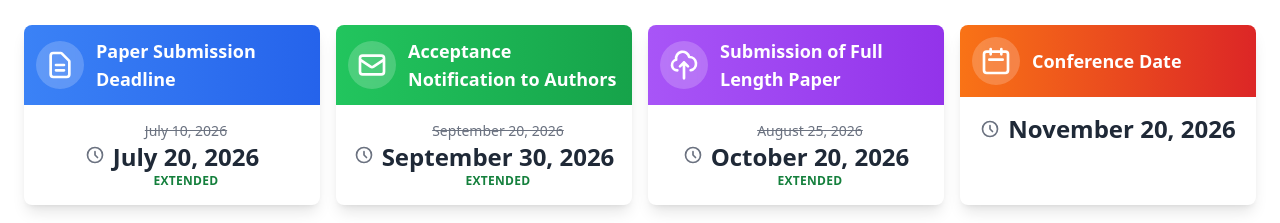
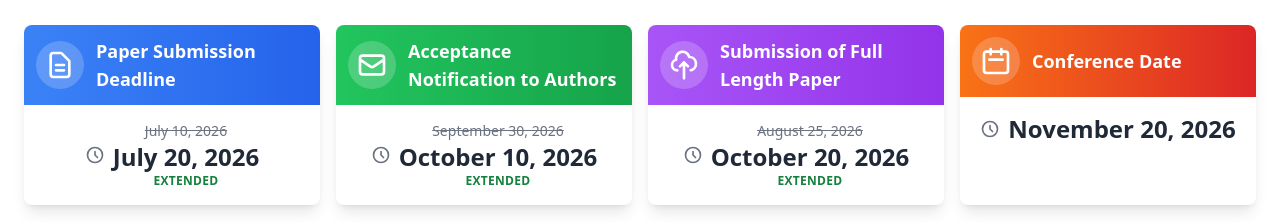
Before and after one commit to ravichanga101/ICACS-2026-v3, a Next.js app: page / in a window 1280 px wide. Shown: the part 2823-3046 px from the top of the page. Built offline with nearby package versions, Linux system fonts and the light colour scheme.

Commit message:
October 10, 2026 updated

```diff
--- a/src/components/ImportantDates.jsx
+++ b/src/components/ImportantDates.jsx
@@ -26,8 +26,8 @@ export default function ImportantDates() {
     },
     {
       event: "Acceptance Notification to Authors",
-      date: "September 30, 2026",
-      previousDate: "September 20, 2026",
+      date: "October 10, 2026",
+      previousDate: "September 30, 2026",
       icon: (
         <svg
           xmlns="http://www.w3.org/2000/svg"
```
